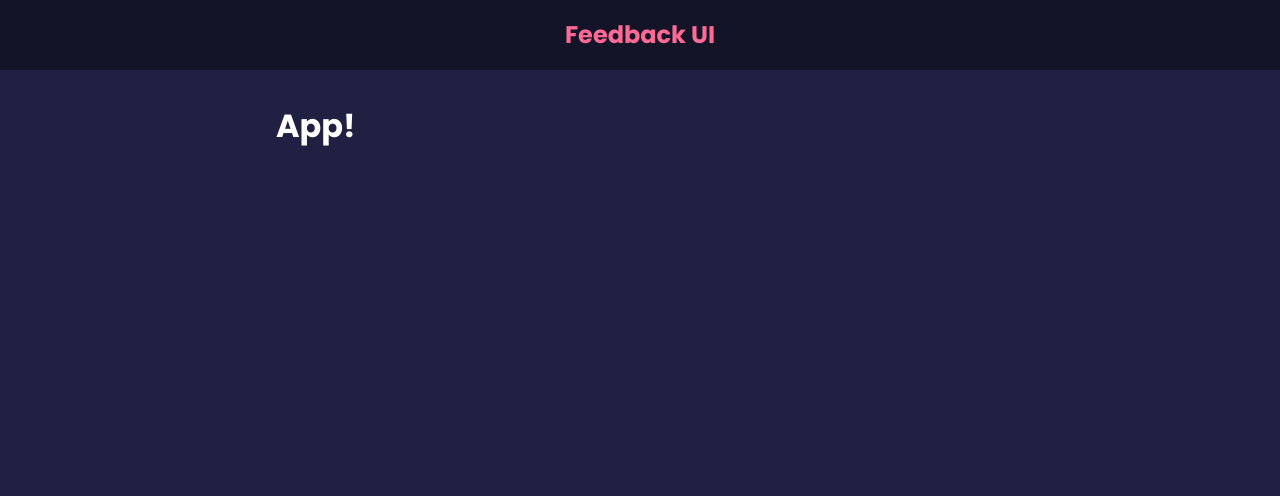
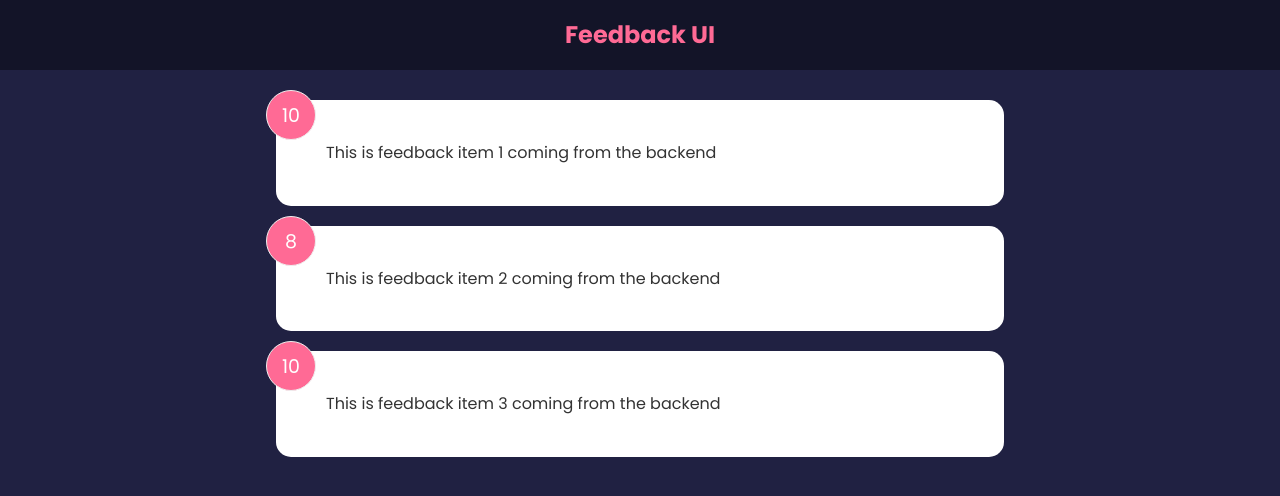
Before and after one commit to Belchenkov/feedback_ui_react, a React (Create React App) app: page / in a window 1280 px wide. Shown: the top 496 px of the page. Built offline with nearby package versions, Linux system fonts and the light colour scheme.

Commit message:
Managing Global State

```diff
--- a/src/App.js
+++ b/src/App.js
@@ -1,11 +1,19 @@
+import { useState } from 'react';
+
 import Header from './components/Header';
+import FeedbackData from './data/FeedbackData';
+import FeedbackList from './components/FeedbackList';
 
 function App() {
+    const [feedback, setFeedback] = useState(FeedbackData);
+
     return (
         <>
             <Header text="Feedback UI" />
             <div className="container">
-                <h1>App!</h1>
+                <FeedbackList
+                    feedback={feedback}
+                />
             </div>
         </>
     );
--- /dev/null
+++ b/src/components/FeedbackItem.jsx
@@ -0,0 +1,12 @@
+import React from 'react';
+
+const FeedbackItem = ({ item }) => {
+    return (
+        <div className="card">
+            <div className="num-display">{ item.rating }</div>
+            <div className="text-display">{ item.text }</div>
+        </div>
+    );
+};
+
+export default FeedbackItem;
--- /dev/null
+++ b/src/components/FeedbackList.jsx
@@ -0,0 +1,23 @@
+import React from 'react';
+import FeedbackItem from './FeedbackItem';
+
+const FeedbackList = ({ feedback }) => {
+    if (!feedback || feedback.length === 0) {
+        return (
+            <p>No Feedback Yet</p>
+        )
+    }
+
+    return (
+        <div className="feedback-list">
+            { feedback.map((item) => (
+                <FeedbackItem
+                    key={item.id}
+                    item={item}
+                />
+            )) }
+        </div>
+    );
+};
+
+export default FeedbackList;
--- /dev/null
+++ b/src/data/FeedbackData.js
@@ -0,0 +1,19 @@
+ const FeedbackData = [
+    {
+        "id": 1,
+        "rating": 10,
+        "text": "This is feedback item 1 coming from the backend"
+    },
+    {
+        "id": 2,
+        "rating": 8,
+        "text": "This is feedback item 2 coming from the backend"
+    },
+    {
+        "text": "This is feedback item 3 coming from the backend",
+        "rating": 10,
+        "id": 3
+    }
+];
+
+export default FeedbackData;
```
